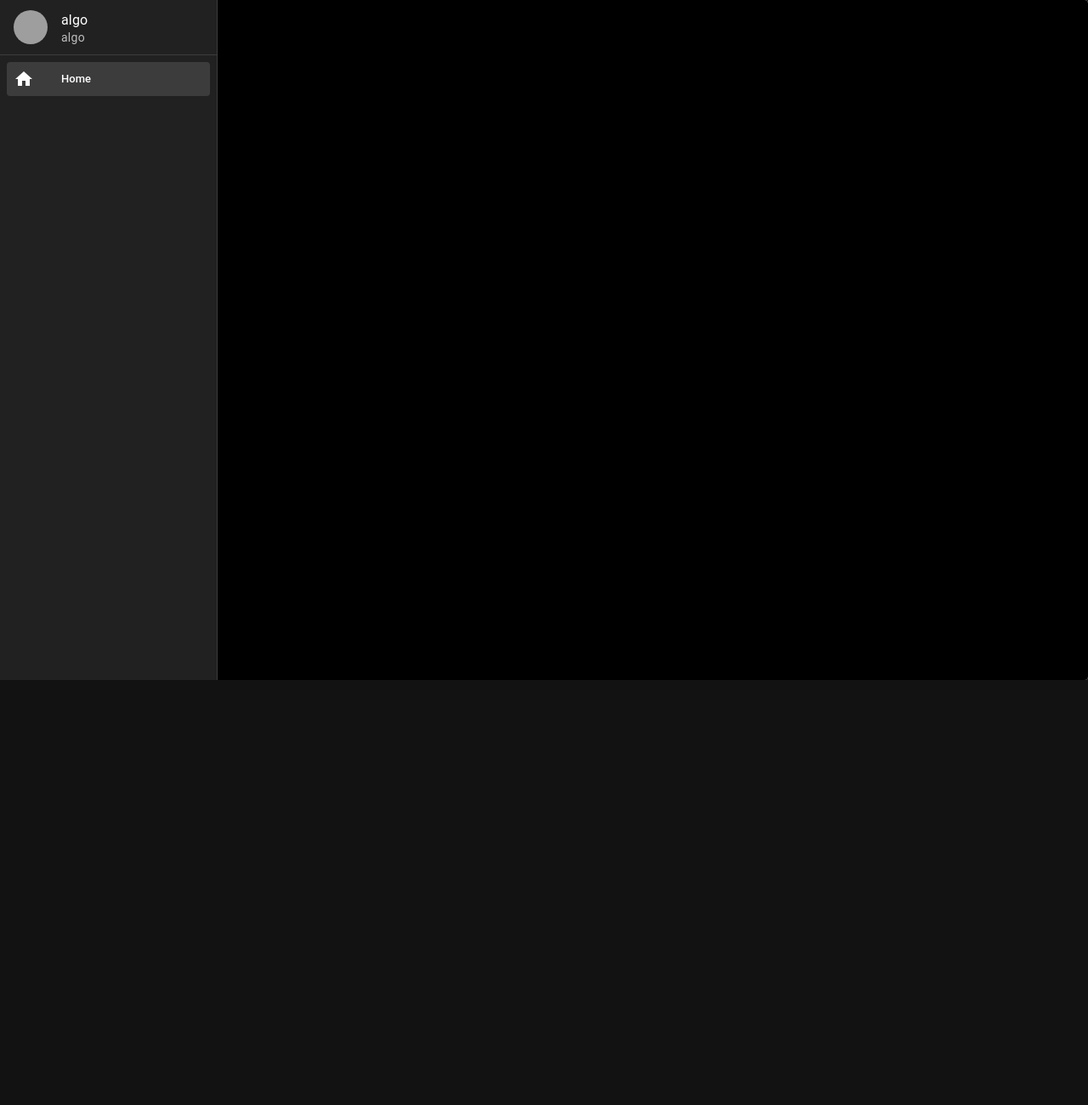
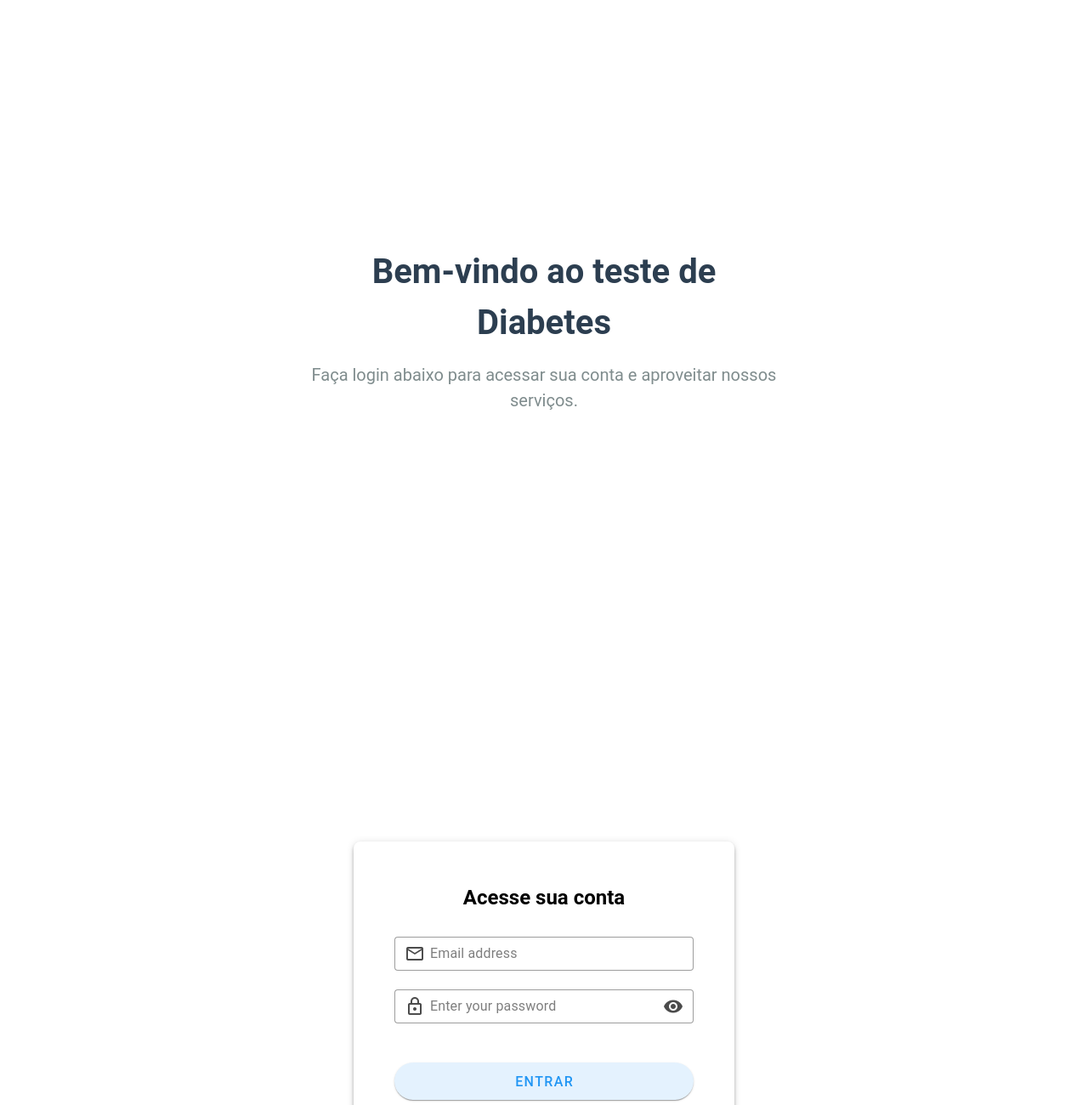
Before and after one commit to Micael-xv/Abex-diabete, a Nuxt app: page / in a window 1280 px wide. Shown: the top 1300 px of the page at 85% size. Before the commit the page ends 800 px from the top, so only its background shows below. Built offline with nearby package versions, Linux system fonts and the light colour scheme; grey boxes are pictures that could not be loaded.

Commit message:
começo da home feito

```diff
--- a/layouts/default.vue
+++ b/layouts/default.vue
@@ -8,9 +8,9 @@
       >
         <v-list>
           <v-list-item
-            prepend-avatar="algo"
-            subtitle="algo"
-            title="algo"
+            prepend-avatar=""
+            subtitle=""
+            title=""
           />
         </v-list>
 
--- /dev/null
+++ b/layouts/forget.vue
@@ -0,0 +1,13 @@
+<template>
+  <v-app>
+    <v-main>
+      <slot/>
+    </v-main>
+  </v-app>
+</template>
+
+<script>
+export default {
+  name: 'ForgetLayout',
+};
+</script>
--- a/package.json
+++ b/package.json
@@ -18,6 +18,8 @@
   },
   "devDependencies": {
     "@nuxt/eslint": "^0.3.12",
+    "eslint": "^8.57.1",
+    "eslint-plugin-vue": "^9.31.0",
     "vuetify-nuxt-module": "^0.13.5"
   }
 }
--- a/pages/index.vue
+++ b/pages/index.vue
@@ -1,8 +1,102 @@
 <template>
-  <v-container>
-    <h1 style="color: white">Diabetes</h1>
-  </v-container>
+  <v-app class="background-white">
+    <v-container>
+      <v-row justify="center" align="center" style="min-height: 100vh;">
+        <v-col cols="12" md="8" lg="6" class="text-center">
+          <h1 class="welcome-title">Bem-vindo ao teste de Diabetes</h1>
+          <p class="welcome-subtitle">
+            Faça login abaixo para acessar sua conta e aproveitar nossos serviços.
+          </p>
+        </v-col>
+      </v-row>
+      <v-row justify="center" align="center" style="min-height: 100vh;">
+        <v-col>
+          <v-card
+            class="mx-auto pa-12 pb-8"
+            elevation="4"
+            max-width="448"
+            rounded="lg"
+          >
+            <h2 class="text-center">Acesse sua conta</h2>
+            <div class="text-subtitle-1 text-medium-emphasis">Account</div>
+
+            <v-text-field
+              density="compact"
+              placeholder="Email address"
+              prepend-inner-icon="mdi-email-outline"
+              variant="outlined"
+            />
+
+            <v-text-field
+              :append-inner-icon="visible ? 'mdi-eye-off' : 'mdi-eye'"
+              :type="visible ? 'text' : 'password'"
+              density="compact"
+              placeholder="Enter your password"
+              prepend-inner-icon="mdi-lock-outline"
+              variant="outlined"
+              @click:append-inner="visible = !visible"
+            />
+
+            <v-btn
+              class="mb-8 mt-6"
+              color="blue"
+              size="large"
+              variant="tonal"
+              block
+              rounded="xl"
+              elevation="1"
+            >
+              Entrar
+            </v-btn>
+
+            <v-card-text class="text-center">
+              <v-btn
+                class="text-blue text-decoration-none mt-n2"
+                to="signup"
+                rel="noopener noreferrer"
+                variant="tonal"
+                elevation="1"
+                rounded="xl"
+              >
+                Inscreva-se agora <v-icon icon="mdi-chevron-right" />
+              </v-btn>
+            </v-card-text>
+          </v-card>
+        </v-col>
+      </v-row>
+    </v-container>
+  </v-app>
 </template>
 
 <script>
+definePageMeta({
+  layout: "forget",
+});
+export default {
+  name: "IndexPage",
+  data: () => ({
+    visible: false,
+  }),
+};
 </script>
+
+<style scoped>
+.background-white {
+  background-color: white;
+  min-height: 100vh;
+  min-width: 100vh;
+}
+
+.welcome-title {
+  font-size: 2.5rem;
+  font-weight: bold;
+  color: #2c3e50;
+  margin-bottom: 1rem;
+}
+
+.welcome-subtitle {
+  font-size: 1.25rem;
+  color: #7f8c8d;
+  margin-bottom: 2rem;
+}
+</style>
--- a/pages/page-inicio.vue
+++ /dev/null
@@ -1,20 +0,0 @@
-<template>
-    <div class="container">
-      <div class="row">
-        <div class="col-md-12">
-          <h1>Bem-vindo, usuário!</h1>
-        </div>
-      </div>
-      <div class="row">
-        <div class="col-md-4">
-          <button class="btn btn-primary">Análise</button>
-        </div>
-        <div class="col-md-4">
-          <button class="btn btn-secondary">Histórico de análises</button>
-        </div>
-        <div class="col-md-4">
-          <button class="btn btn-danger">Logout</button>
-        </div>
-      </div>
-    </div>
-  </template>
```
Also changed, not shown: 1 other file (tests, documents, lock files or other folders).
